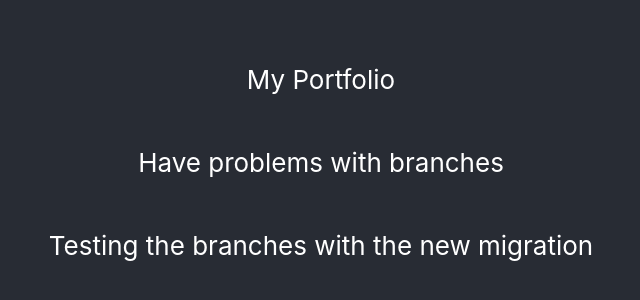
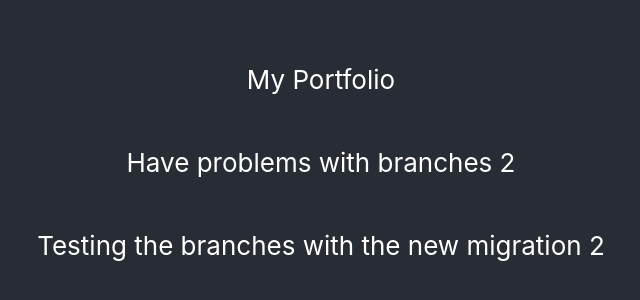
Before and after one commit to Lyubosumaz/react-portfolio-deploy, a React (Create React App) app: page / in a window 1280 px wide. Shown: the part 238-538 px from the top of the page, without its empty margins (319-959 px from the left). Built offline with nearby package versions, Linux system fonts and the light colour scheme.

Commit message:
testing branches and husky

```diff
--- a/src/app/index.tsx
+++ b/src/app/index.tsx
@@ -7,8 +7,8 @@ export const App = ({ }: AppProps) => {
     <div className="App">
       <header className="App-header">
         <p>My Portfolio</p>
-        <p>Have problems with branches</p>
-        <p>Testing the branches with the new migration</p>
+        <p>Have problems with branches 2</p>
+        <p>Testing the branches with the new migration 2</p>
       </header>
     </div>
   );
```
